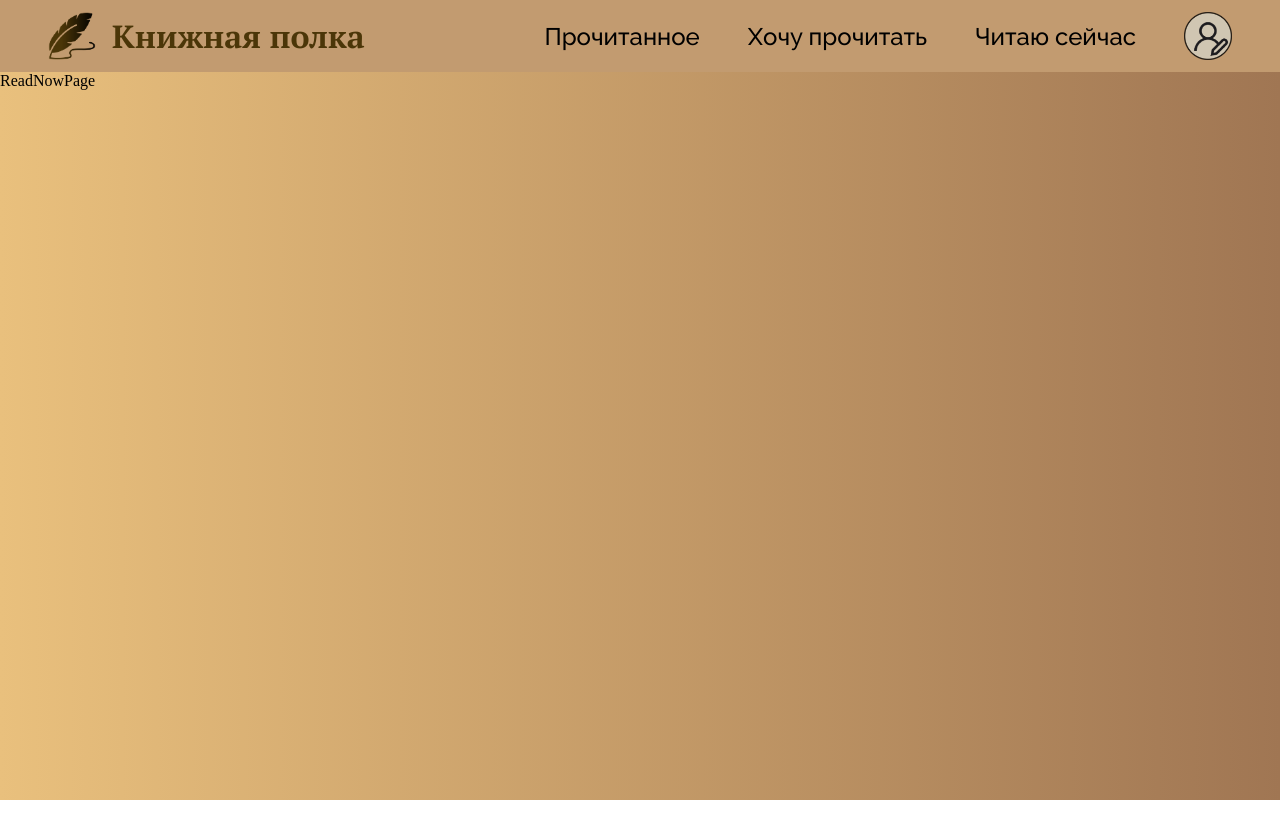
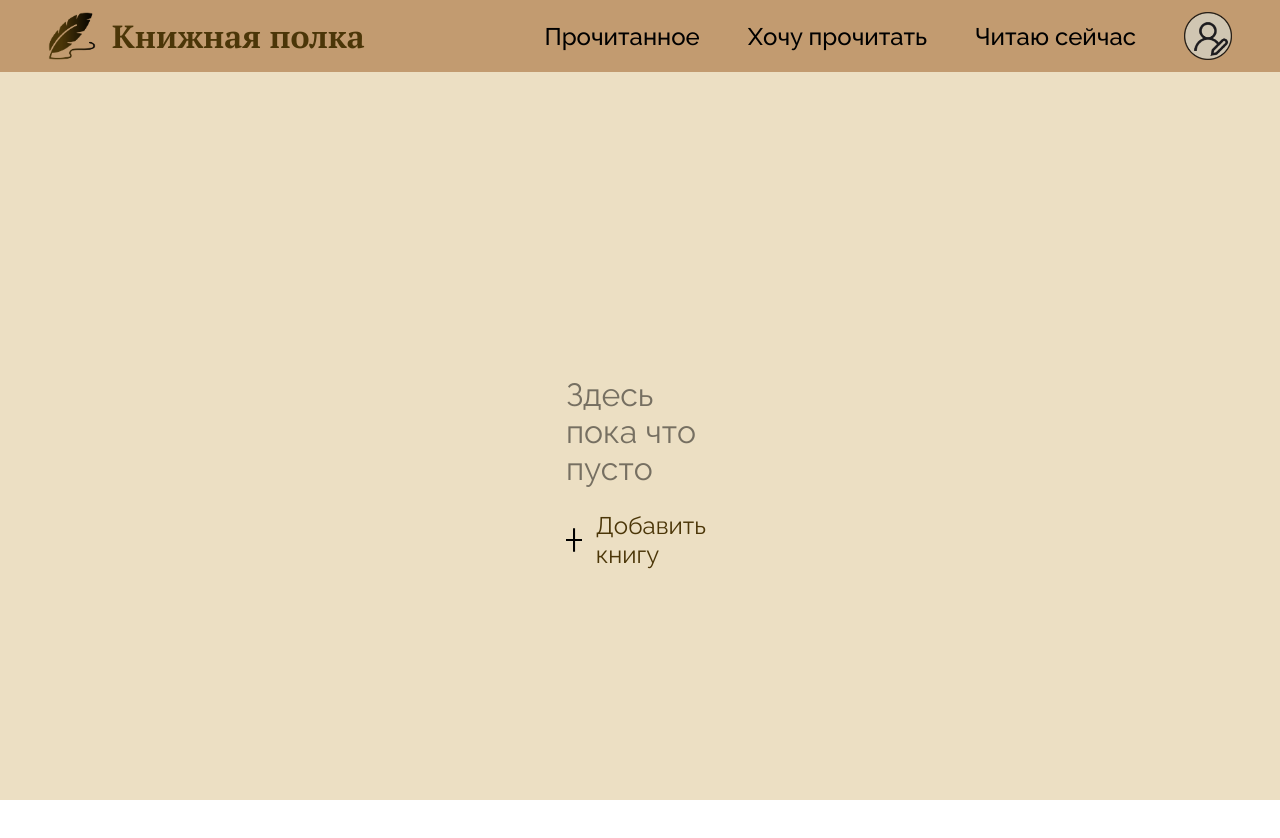
Before and after one commit to Suagami/ReaderDiaryProject, a React (Vite) app in the folder frontend/: page /readNow in a window 1280 px wide. Shown: the top 838 px of the page. Before the commit the page ends 800 px from the top, so only its background shows below. Built offline with nearby package versions, Linux system fonts and the light colour scheme.

Commit message:
feat: added LastRead/ReadNow/WantRead pages

```diff
--- a/frontend/src/layouts/MainLayout/MainLAyout.tsx
+++ b/frontend/src/layouts/MainLayout/MainLAyout.tsx
@@ -6,9 +6,11 @@ import LastReadPage from '../../pages/LastReadPage/LastReadPage'
 import WantReadPage from '../../pages/WantReadPage/WantReadPage'
 import ReadNowPage from '../../pages/ReadNowPage/ReadNowPage'
 
+import s from './MainLayout.module.css'
+
 const MainLayout: React.FC = () => {
   return (
-    <div>
+    <div className={s.mainLayoutWrapper}>
       <Header />
       <Routes>
         <Route path="/" element={<HomePage />} />
--- /dev/null
+++ b/frontend/src/layouts/MainLayout/MainLayout.module.css
@@ -0,0 +1,5 @@
+.mainLayoutWrapper {
+    background-color: #ECDFC3;
+    width: 100%;
+    height: 100%;
+}
--- a/frontend/src/pages/HomePage/HomePage.module.css
+++ b/frontend/src/pages/HomePage/HomePage.module.css
@@ -1,7 +1,5 @@
 .homePageWrapper {
-  width: 100%;
   height: 100%;
-  background-color: #ECDFC3;
   display: flex;
   justify-content: center;
   padding: 72px 484px;
--- a/frontend/src/pages/LastReadPage/LastReadPage.tsx
+++ b/frontend/src/pages/LastReadPage/LastReadPage.tsx
@@ -1,7 +1,9 @@
 import React from 'react'
 
+import EmptyPage from '../components/EmptyPage/EmptyPage'
+
 const LastReadPage: React.FC = () => {
-  return <div>LastReadPage</div>
+  return <EmptyPage route=''/>
 }
 
 export default LastReadPage
--- a/frontend/src/pages/ReadNowPage/ReadNowPage.tsx
+++ b/frontend/src/pages/ReadNowPage/ReadNowPage.tsx
@@ -1,7 +1,9 @@
 import React from 'react'
 
+import EmptyPage from '../components/EmptyPage/EmptyPage'
+
 const ReadNowPage: React.FC = () => {
-  return <div>ReadNowPage</div>
+  return <EmptyPage route='' />
 }
 
 export default ReadNowPage
--- a/frontend/src/pages/WantReadPage/WantReadPage.tsx
+++ b/frontend/src/pages/WantReadPage/WantReadPage.tsx
@@ -1,7 +1,9 @@
 import React from 'react'
 
+import EmptyPage from '../components/EmptyPage/EmptyPage'
+
 const WantReadPage: React.FC = () => {
-  return <div>WantReadPage</div>
+  return <EmptyPage route='' />
 }
 
 export default WantReadPage
--- a/frontend/src/pages/components/BookSection/BookSection.module.css
+++ b/frontend/src/pages/components/BookSection/BookSection.module.css
@@ -1,3 +1,6 @@
 .sectionTitle {
     width: 100%;
+    display: flex;
+    flex-direction: column;
+    gap: 12px;
 }
--- /dev/null
+++ b/frontend/src/pages/components/EmptyPage/EmptyPage.module.css
@@ -0,0 +1,22 @@
+.blankPageWrapper {
+    height: 100%;
+    display: flex;
+    justify-content: center;
+    padding: 268px 484px;
+}
+
+.blankPageContainer {
+    height: 100%;
+    width: 100vw;
+    display: flex;
+    flex-direction: column;
+    justify-content: center;
+    align-items: center;
+    padding: 128px 312px;
+    gap: 24px;
+
+    font-family: 'Raleway', sans-serif;
+    font-size: 32px;
+    font-weight: 400;
+    color: rgba(0, 0, 0, .5);
+}
--- /dev/null
+++ b/frontend/src/pages/components/EmptyPage/EmptyPage.tsx
@@ -0,0 +1,20 @@
+import React from 'react'
+import NavigationButton from '../../../UI/NavigationButton/NavigationButton'
+
+import s from './EmptyPage.module.css'
+
+type EmptyPageProps = {
+    route: string
+}
+
+const EmptyPage: React.FC<EmptyPageProps> = (props) => {
+    const {route} = props
+    return <div className={s.blankPageWrapper}>
+        <div className={s.blankPageContainer}>
+                Здесь пока что пусто
+            <NavigationButton title='Добавить книгу' route={route}/>
+        </div>
+    </div>
+}
+
+export default EmptyPage
```
